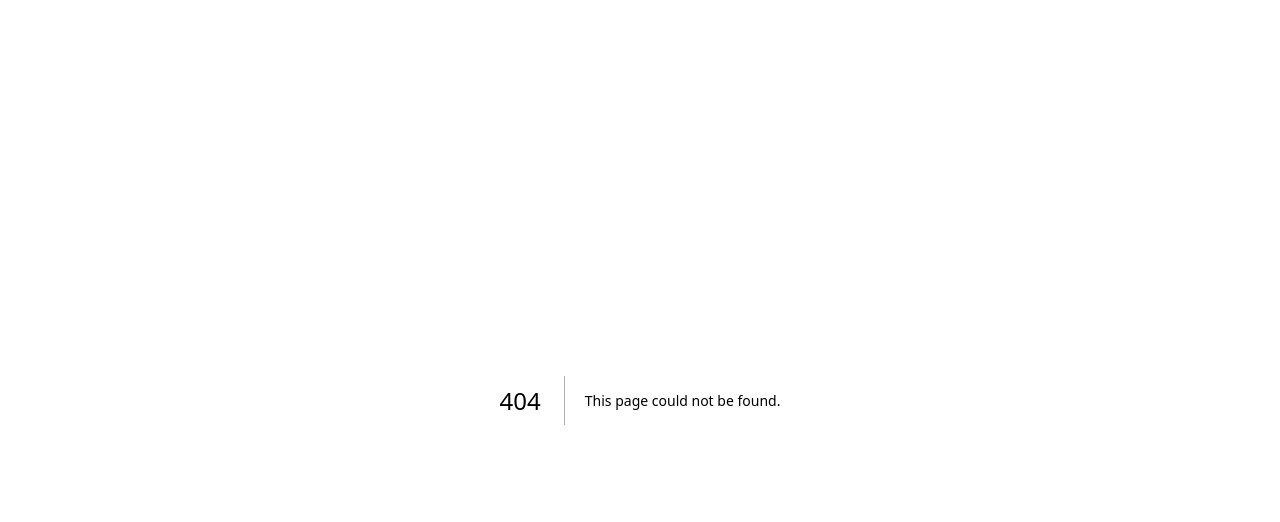
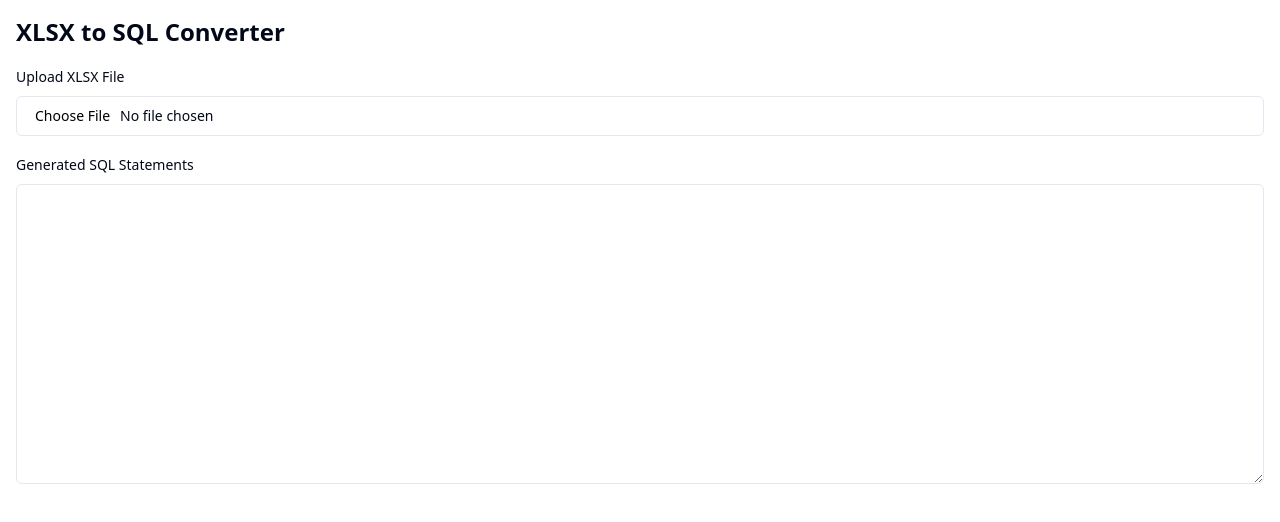
Before and after one commit to boxqkrtm/WebToolBox, a Next.js app: page /utils/xlsx-to-sql in a window 1280 px wide. Before the commit this address had no page. Shown: the top 522 px of the page. Built offline with nearby package versions, Linux system fonts and the light colour scheme.

Commit message:
Add XLSX to SQL converter and update dependencies

```diff
--- /dev/null
+++ b/components/ui/textarea.tsx
@@ -0,0 +1,22 @@
+import * as React from "react"
+
+import { cn } from "@/lib/utils"
+
+const Textarea = React.forwardRef<
+  HTMLTextAreaElement,
+  React.ComponentProps<"textarea">
+>(({ className, ...props }, ref) => {
+  return (
+    <textarea
+      className={cn(
+        "flex min-h-[80px] w-full rounded-md border border-input bg-background px-3 py-2 text-base ring-offset-background placeholder:text-muted-foreground focus-visible:outline-none focus-visible:ring-2 focus-visible:ring-ring focus-visible:ring-offset-2 disabled:cursor-not-allowed disabled:opacity-50 md:text-sm",
+        className
+      )}
+      ref={ref}
+      {...props}
+    />
+  )
+})
+Textarea.displayName = "Textarea"
+
+export { Textarea }
--- a/package.json
+++ b/package.json
@@ -23,7 +23,8 @@
     "react": "^18",
     "react-dom": "^18",
     "tailwind-merge": "^2.5.2",
-    "tailwindcss-animate": "^1.0.7"
+    "tailwindcss-animate": "^1.0.7",
+    "xlsx": "^0.18.5"
   },
   "devDependencies": {
     "@shadcn/ui": "^0.0.4",
--- a/pages/index.tsx
+++ b/pages/index.tsx
@@ -5,6 +5,7 @@ import { Card, CardHeader, CardTitle, CardContent } from '@/components/ui/card';
 import { Label } from "@/components/ui/label";
 const pages = [
   { title: 'CSV Sorter', path: '/utils/csv-sorter' },
+  { title: 'XLSX to SQL', path: '/utils/xlsx-to-sql' },  // Add this line
   { title: 'Tetrio.replay-editor', path: '/utils/tetrio-replay-editor' },
   { title: 'KakaoMap Coord Opener', path: '/utils/kakaomap-coord-opener' },
   { title: 'OPR(Optical Puyo Reader)', path: '/utils/optical-puyo-reader' },
--- /dev/null
+++ b/pages/utils/xlsx-to-sql.tsx
@@ -0,0 +1,86 @@
+'use client'
+
+import { useState } from 'react'
+import { Button } from "@/components/ui/button"
+import { Input } from "@/components/ui/input"
+import { Textarea } from "@/components/ui/textarea"
+import { Label } from "@/components/ui/label"
+import * as XLSX from 'xlsx'
+
+export default function Component() {
+    const [sqlStatements, setSqlStatements] = useState<string>('')
+
+    const handleFileUpload = (event: React.ChangeEvent<HTMLInputElement>) => {
+        const file = event.target.files?.[0]
+        if (file) {
+            const reader = new FileReader()
+            reader.onload = (e) => {
+                const data = new Uint8Array(e.target?.result as ArrayBuffer)
+                const workbook = XLSX.read(data, { type: 'array' })
+
+                // Process all sheets
+                const allStatements = workbook.SheetNames.map(sheetName => {
+                    const sheet = workbook.Sheets[sheetName]
+                    const jsonData = XLSX.utils.sheet_to_json(sheet)
+
+                    if (jsonData.length === 0) return ''
+
+                    const columns = Object.keys(jsonData[0] as Record<string, any>)
+                    const tableName = sheetName.toLowerCase().replace(/\s+/g, '_')
+
+                    const insertStatements = jsonData.map(row => {
+                        const values = columns.map(col => {
+                            const value = (row as any)[col]
+                            if (value === null || value === undefined) return 'NULL'
+                            if (typeof value === 'string') return `'${value.replace(/'/g, "''")}'`
+                            return value
+                        }).join(', ')
+
+                        return `INSERT INTO ${tableName} (${columns.join(', ')}) VALUES (${values});`
+                    }).join('\n')
+
+                    return `-- Table: ${sheetName}\n${insertStatements}\n`
+                }).join('\n')
+
+                setSqlStatements(allStatements)
+            }
+            reader.readAsArrayBuffer(file)
+        }
+    }
+
+    const handleCopy = () => {
+        navigator.clipboard.writeText(sqlStatements)
+    }
+
+    return (
+        <div className="container mx-auto p-4 space-y-4">
+            <h1 className="text-2xl font-bold">XLSX to SQL Converter</h1>
+
+            <div className="space-y-2">
+                <Label htmlFor="file">Upload XLSX File</Label>
+                <Input
+                    id="file"
+                    type="file"
+                    accept=".xlsx, .xls"
+                    onChange={handleFileUpload}
+                />
+            </div>
+
+            <div className="space-y-2">
+                <Label htmlFor="sql">Generated SQL Statements</Label>
+                <Textarea
+                    id="sql"
+                    value={sqlStatements}
+                    readOnly
+                    className="min-h-[300px] font-mono"
+                />
+            </div>
+
+            {sqlStatements && (
+                <Button onClick={handleCopy}>
+                    Copy to Clipboard
+                </Button>
+            )}
+        </div>
+    )
+}
```
Also changed, not shown: 1 other file (tests, documents, lock files or other folders).
